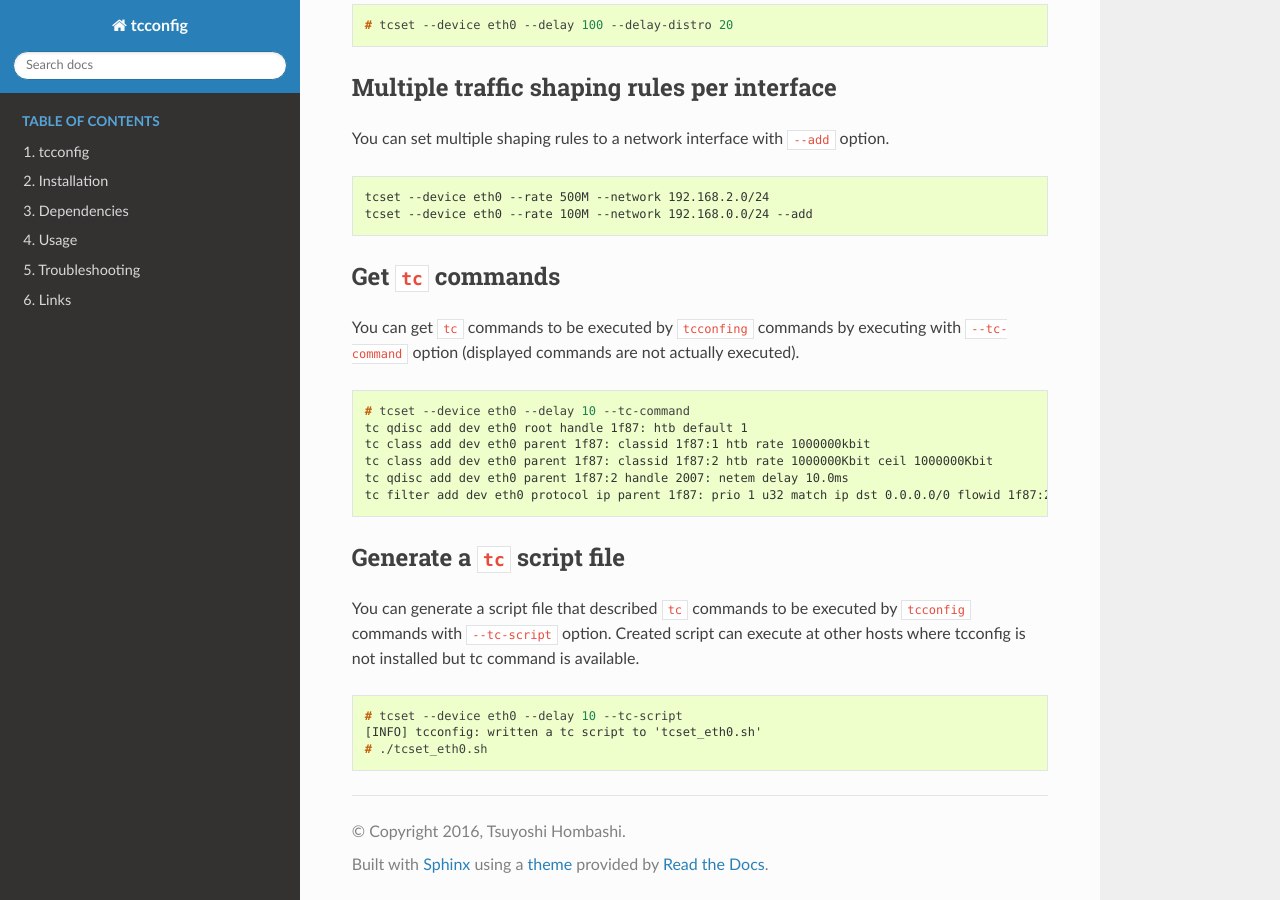
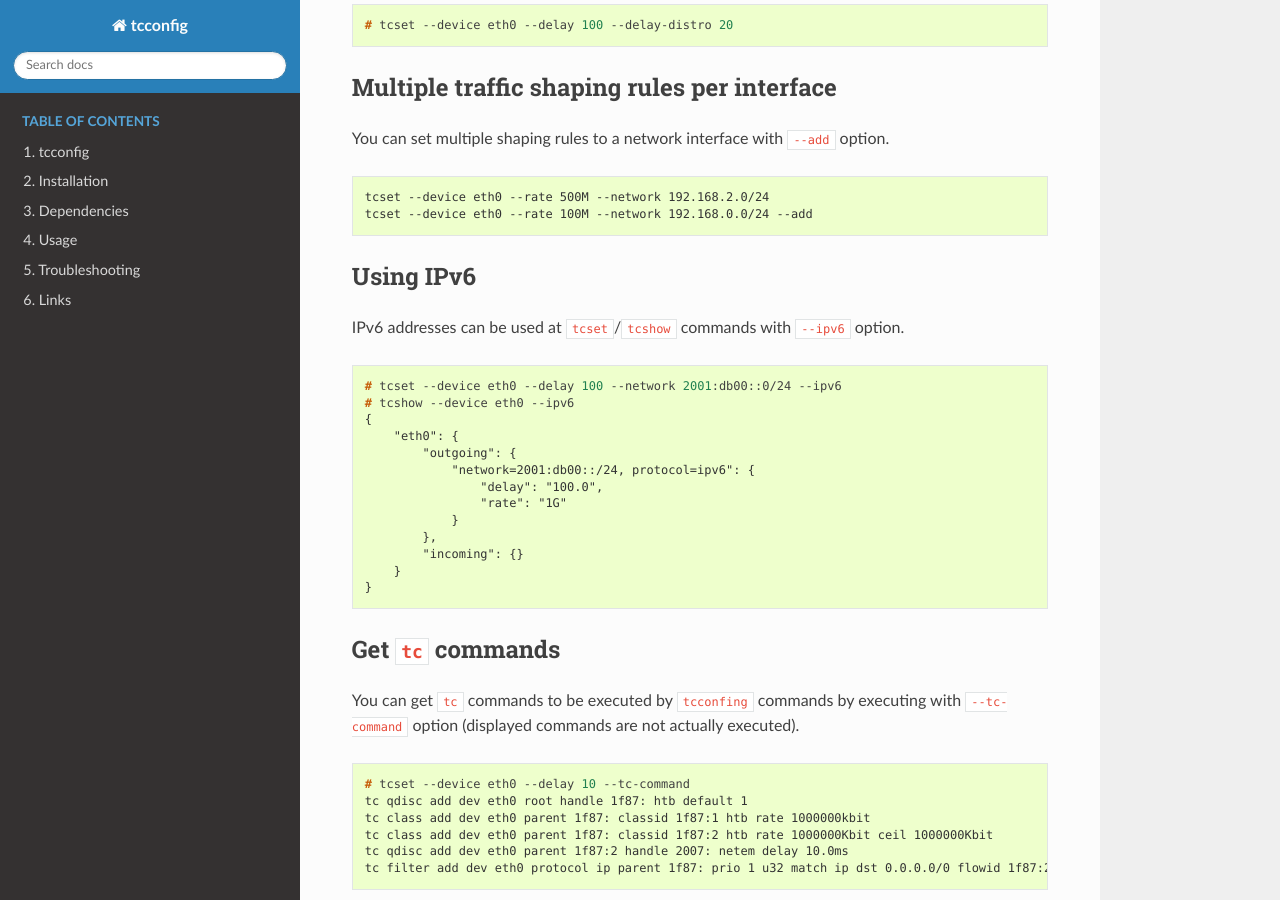
Before and after one commit to thombashi/tcconfig, a Sphinx documentation site: the page built from docs/pages/usage/tcset/advanced_usage.rst, in a window 1280 px wide and 900 px high, scrolled down 793 px. Built offline with Sphinx 7.4.7 and the Read the Docs theme 2.0.0, drawn with Linux system fonts in a browser that asks for light colours; pages that are not in the unit, such as notebooks, are missing from menus.

Commit message:
Update docs

```diff
--- a/docs/pages/usage/tcset/advanced_usage.rst
+++ b/docs/pages/usage/tcset/advanced_usage.rst
@@ -43,13 +43,33 @@ e.g. Set 100ms +- 20ms network latency with normal distribution
 
 Multiple traffic shaping rules per interface
 ^^^^^^^^^^^^^^^^^^^^^^^^^^^^^^^^^^^^^^^^^^^^^^^^^^^^^^^^^^^^^^^^^^^^^^
-
 You can set multiple shaping rules to a network interface with ``--add`` option.
 
 .. code-block:: console
 
     tcset --device eth0 --rate 500M --network 192.168.2.0/24
     tcset --device eth0 --rate 100M --network 192.168.0.0/24 --add
+
+
+Using IPv6
+^^^^^^^^^^^^^^^^^^^^^^^^^^^^^^^^^^^^^^^^^^^^^^^^^^^^^^^^^^^^^^^^^^^^^^
+IPv6 addresses can be used at ``tcset``/``tcshow`` commands with ``--ipv6`` option.
+
+.. code-block:: console
+
+    # tcset --device eth0 --delay 100 --network 2001:db00::0/24 --ipv6
+    # tcshow --device eth0 --ipv6
+    {
+        "eth0": {
+            "outgoing": {
+                "network=2001:db00::/24, protocol=ipv6": {
+                    "delay": "100.0",
+                    "rate": "1G"
+                }
+            },
+            "incoming": {}
+        }
+    }
 
 
 Get ``tc`` commands
--- a/docs/pages/usage/tcshow/tcshow_help_output.txt
+++ b/docs/pages/usage/tcshow/tcshow_help_output.txt
@@ -1,5 +1,5 @@
 usage: tcshow [-h] [--version] [--tc-command | --tc-script]
-              [--debug | --quiet] --device DEVICE
+              [--debug | --quiet] --device DEVICE [--ipv6]
 
 optional arguments:
   -h, --help       show this help message and exit
@@ -13,3 +13,5 @@ optional arguments:
 
 Traffic Control:
   --device DEVICE  network device name (e.g. eth0)
+  --ipv6           Display IPv6 shaping rules. Defaults to show IPv4 shaping
+                   rules.
```
Also changed, not shown: docs/pages/usage/tcset/tcset_help_output.txt (+5 -2 lines).
